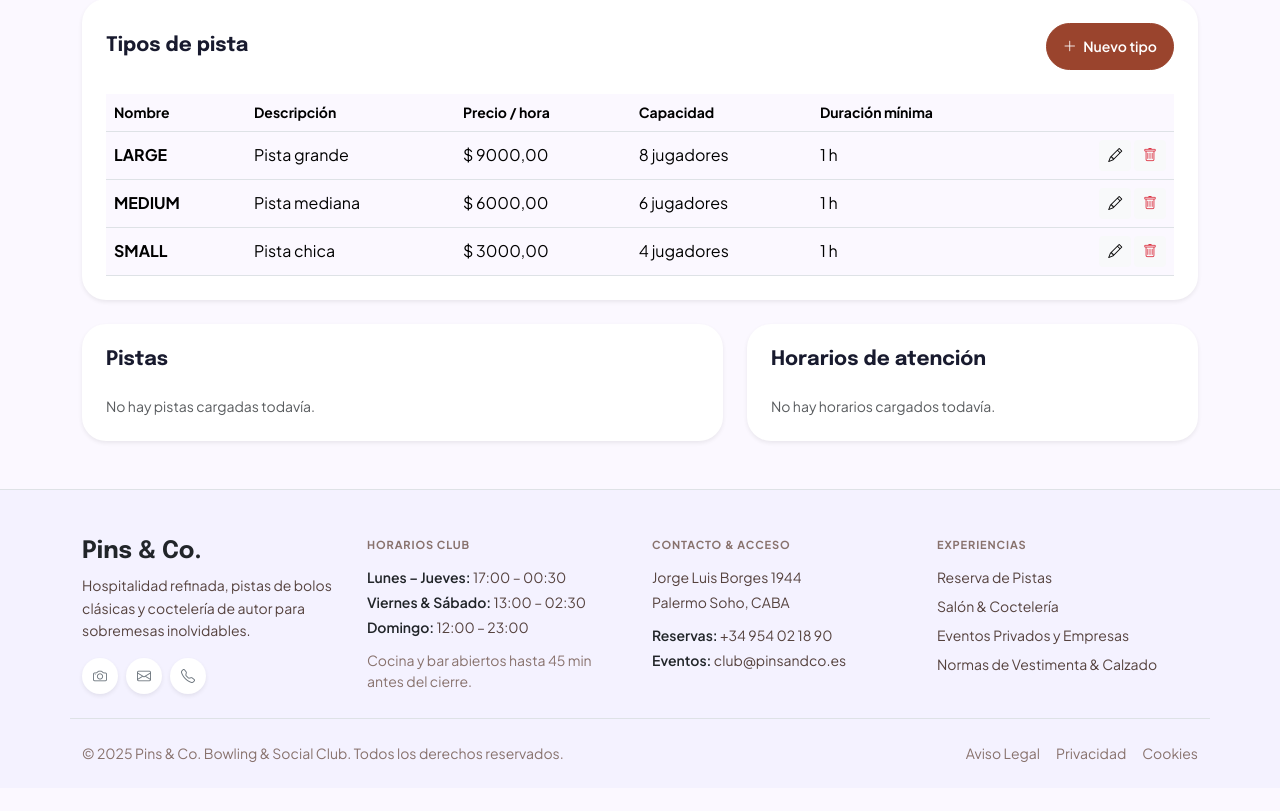
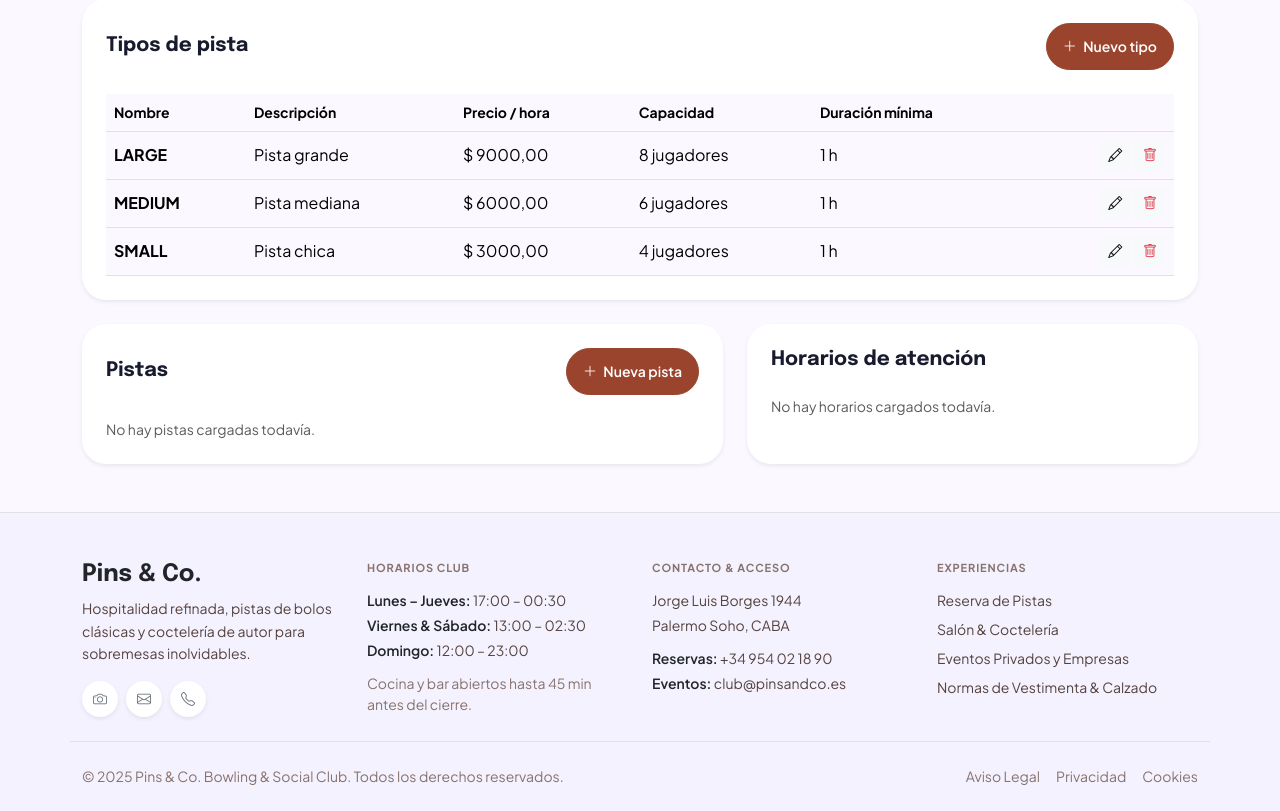
Before and after one commit to Villada-PG3/trabajo-practico-integrador-bowling-center, a Django app: page /gestion/ in a window 1280 px wide. Shown: the part 207-1018 px from the top of the page. Before the commit the page ends 969 px from the top, so only its background shows below. Run offline with Django 5.2, Linux system fonts and the light colour scheme; the visitor is signed in with stand-in values (Sample User, id 1); data comes from the database, SQL or seed files in the repository; data that the repository does not hold is empty.

Commit message:
feat(gestion): CRUD de pistas

```diff
--- a/myapp/templates/myapp/gestion/panel.html
+++ b/myapp/templates/myapp/gestion/panel.html
@@ -85,7 +85,12 @@
     <!-- PISTAS -->
     <div class="col-lg-7">
       <div class="bg-white card-rounded p-4 shadow-sm h-100">
-        <h2 class="font-heading fw-bold fs-5 mb-4">Pistas</h2>
+        <div class="d-flex justify-content-between align-items-center mb-4">
+          <h2 class="font-heading fw-bold fs-5 mb-0">Pistas</h2>
+          <a href="{% url 'gestion:pista_crear' %}" class="btn btn-brand-primary btn-sm px-3">
+            <i class="bi bi-plus-lg me-1"></i> Nueva pista
+          </a>
+        </div>
 
         {% if pistas %}
           <div class="table-responsive">
@@ -96,6 +101,7 @@
                   <th>Tipo</th>
                   <th>Precio / hora</th>
                   <th>Estado</th>
+                  <th></th>
                 </tr>
               </thead>
               <tbody>
@@ -103,13 +109,24 @@
                 <tr>
                   <td class="fw-bold">{{ p.numero_pista|stringformat:"02d" }}</td>
                   <td><span class="badge bg-light text-dark">{{ p.tipo_pista.nombre }}</span></td>
-                  <td>$ {{ p.obtenerPrecioHora }}</td>
+                  <td>
+                    $ {{ p.obtenerPrecioHora }}
+                    {% if p.precio_hora %}<small class="text-muted">(propio)</small>{% endif %}
+                  </td>
                   <td>
                     {% if p.disponible %}
                       <span class="badge" style="background:var(--brand-secondary-bg);color:var(--brand-secondary);">Disponible</span>
                     {% else %}
                       <span class="badge bg-secondary">No disponible</span>
                     {% endif %}
+                  </td>
+                  <td class="text-end">
+                    <a href="{% url 'gestion:pista_editar' p.pk %}" class="btn btn-sm btn-light">
+                      <i class="bi bi-pencil"></i>
+                    </a>
+                    <a href="{% url 'gestion:pista_eliminar' p.pk %}" class="btn btn-sm btn-light text-danger">
+                      <i class="bi bi-trash"></i>
+                    </a>
                   </td>
                 </tr>
                 {% endfor %}
--- a/myapp/views.py
+++ b/myapp/views.py
@@ -17,7 +17,7 @@ from django.views.generic import (
     UpdateView,
 )
 
-from .forms import ReservaForm, TipoPistaForm
+from .forms import PistaForm, ReservaForm, TipoPistaForm
 from .models import (
     Cliente,
     EstadoReserva,
@@ -325,3 +325,66 @@ class TipoPistaDeleteView(StaffRequiredMixin, DeleteView):
 
         messages.success(self.request, f'Tipo de pista "{nombre}" eliminado.')
         return respuesta
+
+
+class PistaCreateView(StaffRequiredMixin, CreateView):
+    model = Pista
+    form_class = PistaForm
+    template_name = "myapp/gestion/form.html"
+    success_url = reverse_lazy("gestion:panel")
+
+    def get_context_data(self, **kwargs):
+        contexto = super().get_context_data(**kwargs)
+        contexto["titulo"] = "Nueva pista"
+        return contexto
+
+    def form_valid(self, form):
+        respuesta = super().form_valid(form)
+        messages.success(
+            self.request, f"Pista {self.object.numero_pista} creada."
+        )
+        return respuesta
+
+
+class PistaUpdateView(StaffRequiredMixin, UpdateView):
+    model = Pista
+    form_class = PistaForm
+    template_name = "myapp/gestion/form.html"
+    success_url = reverse_lazy("gestion:panel")
+
+    def get_context_data(self, **kwargs):
+        contexto = super().get_context_data(**kwargs)
+        contexto["titulo"] = f"Editar pista {self.object.numero_pista}"
+        return contexto
+
+    def form_valid(self, form):
+        messages.success(
+            self.request, f"Pista {self.object.numero_pista} actualizada."
+        )
+        return super().form_valid(form)
+
+
+class PistaDeleteView(StaffRequiredMixin, DeleteView):
+    model = Pista
+    template_name = "myapp/gestion/confirmar_eliminar.html"
+    success_url = reverse_lazy("gestion:panel")
+
+    def get_context_data(self, **kwargs):
+        contexto = super().get_context_data(**kwargs)
+        contexto["entidad"] = "pista"
+        return contexto
+
+    def form_valid(self, form):
+        nombre = str(self.object)
+        try:
+            respuesta = super().form_valid(form)
+        except ProtectedError:
+            messages.error(
+                self.request,
+                f"No se puede eliminar {nombre}: tiene reservas asociadas. "
+                "Si ya no se usa, marcala como no disponible.",
+            )
+            return redirect("gestion:panel")
+
+        messages.success(self.request, f"{nombre} eliminada.")
+        return respuesta
```
Also changed, not shown: myapp/urls_gestion.py (+15 -0 lines).
